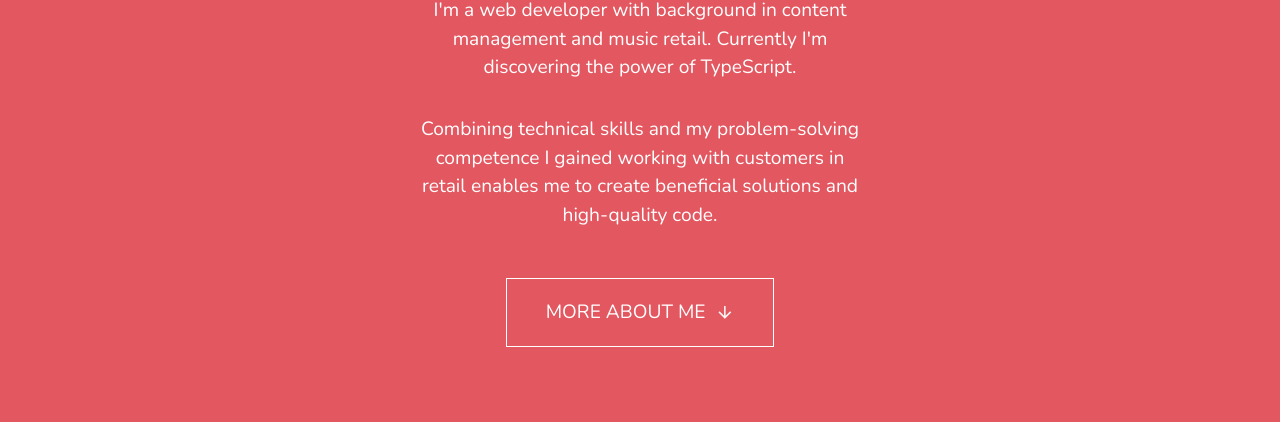
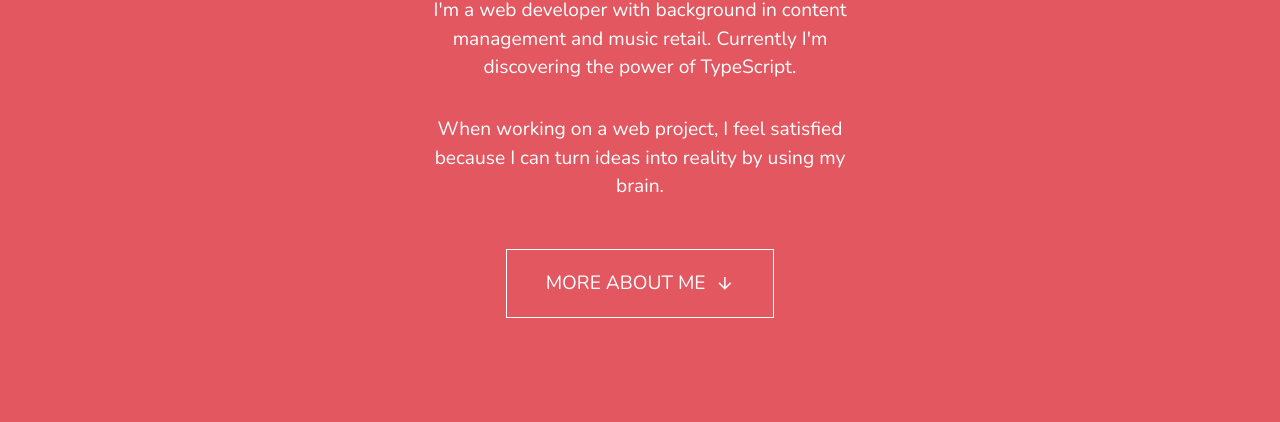
Before and after one commit to evagrean/onepage-portfolio, a plain HTML site: page index.html in a window 1280 px wide. Shown: the part 378-800 px from the top of the page. Drawn offline with nearby package versions, Linux system fonts and the light colour scheme.

Commit message:
edited intro text

```diff
--- a/index.html
+++ b/index.html
@@ -24,7 +24,7 @@
         <div class="content-container">
           <h1>Hello, I'm Eva</h1>
           <p>I'm a web developer with background in content management and music retail. Currently I'm discovering the power of TypeScript.</p>
-          <p>Combining technical skills and my problem-solving competence I gained working with customers in retail enables me to create beneficial solutions and high-quality code.</p>
+          <p>When working on a web project, I feel satisfied because I can turn ideas into reality by using my brain.</p>
 
           <a href="#about" class="btn btn-more"
             ><span class="btn-text">More about me <span class="material-icons arrow-down"> arrow_downward </span></span></a
```
